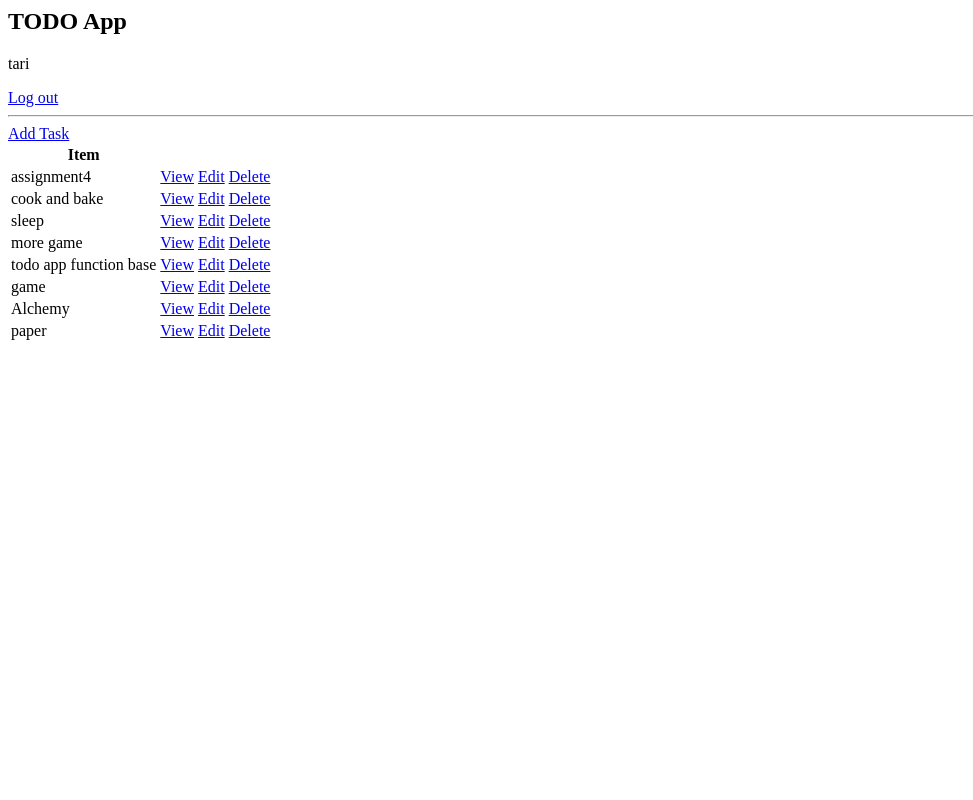
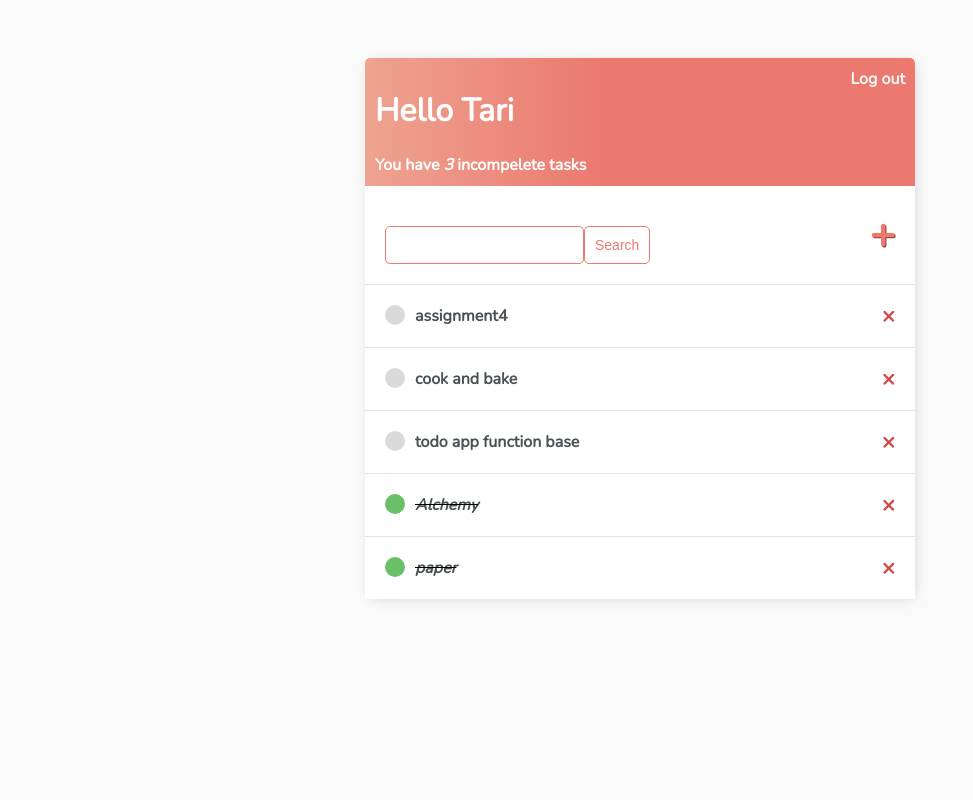
Before and after one commit to TaherehSharifian/Django-ToDo-App-ClassBaseViews, a Django app: page / in a window 1280 px wide. Shown: the whole page, without its empty margins (0-973 px from the left). Run offline with Django 4.2, Linux system fonts and the light colour scheme; a user stored in the database is signed in; data comes from the database, SQL or seed files in the repository; both versions use the stored data as it was after the commit.

Commit message:
Added User login/log out and styling

```diff
--- a/ToDoList/settings.py
+++ b/ToDoList/settings.py
@@ -113,12 +113,16 @@ USE_I18N = True
 
 USE_TZ = True
 
-
+LOGIN_URL = 'login'
 # Static files (CSS, JavaScript, Images)
 # https://docs.djangoproject.com/en/4.0/howto/static-files/
 
 STATIC_URL = 'static/'
 
+STATICFILES_DIRS = [
+    BASE_DIR / 'static'
+]
+
 # Default primary key field type
 # https://docs.djangoproject.com/en/4.0/ref/settings/#default-auto-field
 
--- /dev/null
+++ b/base/templates/base/main.html
@@ -0,0 +1,19 @@
+{% load static %}
+
+<!DOCTYPE html>
+<html lang="en">
+<head>
+    <meta charset="UTF-8">
+    <meta http-equiv="X-UA-Compatible" content="IE=edge">
+    <meta name="viewport" content="width=device-width, initial-scale=1.0">
+    <link href="https://fonts.googleapis.com/css2?family=Nunito:wght@200&display=swap" rel="stylesheet">
+    <link rel="stylesheet" href="{% static 'main.css' %}">
+    <title>ToDo App</title>
+</head>
+<body>
+    <div class="container" >
+        {% block content%}
+        {% endblock content%}
+    </div>
+</body>
+</html>
--- a/base/templates/base/tasks.html
+++ b/base/templates/base/tasks.html
@@ -1,27 +1,54 @@
-<h2>TODO App</h2>
-{% if request.user.is_authenticated %}
-<p>{{request.user}}</p>
-<a href="{% url 'logout' %}">Log out</a>
-{% else %}
-<a href="{% url 'login' %}">Login</a>
-{% endif %}
-<hr>
-<a href="{% url 'task-create' %}">Add Task</a>
-<table>
-    <tr>
-        <th>Item</th>
-        <th></th>
-        <th></th>
-        <th></th>
-    </tr>
+{% extends 'base/main.html' %}
+
+{% block content %}
+
+<div class="header-bar">
+    <div>
+        <h1>Hello {{request.user|title}}</h1>
+        <h4 style="margin: 0;">You have <i>{{count}}</i> incompelete task{{count|pluralize:'s'}}</h4>
+    </div>
+
+
+    {% if request.user.is_authenticated %}
+    <a href="{% url 'logout' %}">Log out</a>
+    {% else %}
+    <a href="{% url 'login' %}">Login</a>
+    {% endif %}
+</div>
+
+<div id="search-add-wrapper">
+    <form action="" method="GET" style="margin-top: 20px; display:flex;">
+        <input type="text" name="q" value="{{q}}">
+        <input class="button" type="submit" value="Search">
+    </form>
+
+    <a id="add-link" href="{% url 'task-create' %}">&#x2b</a>
+</div>
+
+
+<div class="task-item-wrapper">
     {% for task in tasks %}
-    <tr>
-        <td>{{task.title}}</td>
-        <td><a href="{% url 'task' task.id %}">View</a></td>
-        <td><a href="{% url 'task-update' task.id %}">Edit</a></td>
-        <td><a href="{% url 'task-delete' task.id %}">Delete</a></td>
-    </tr>
+    <div class="task-wrapper">
+        {% if task.complete %}
+        <div class="task-title">
+            <div class="task-complete-icon"></div>
+            <i><s><a href="{% url 'task-update' task.id %}">{{task.title}}</a></s></i>
+        </div>
+        <a class="delete-link" href="{% url 'task-delete' task.id %}">&#215;</a>
+        {% else %}
+        <div class="task-title">
+            <div class="task-incomplete-icon"></div>
+            <a href="{% url 'task-update' task.id %}">{{task.title}}</a>
+        </div>
+        <a class="delete-link" href="{% url 'task-delete' task.id %}">&#215;</a>
+        {% endif %}
+
+    </div>
     {% empty %}
     <p>No items in list.</p>
     {% endfor %}
-</table>
+
+</div>
+
+
+{% endblock content %}
--- a/base/urls.py
+++ b/base/urls.py
@@ -6,6 +6,7 @@ from django.contrib.auth.views import LogoutView
 urlpatterns = [
     path('login/', views.CustomLoginView.as_view(), name='login'),
     path('logout/', LogoutView.as_view(next_page='login'), name='logout'),
+    path('signup/', views.SignupPage.as_view(), name='signup'),
 
     path('', views.TaskList.as_view(), name='tasks'),
     path('task/<int:pk>/', views.TaskDetail.as_view(), name='task'),
--- a/base/views.py
+++ b/base/views.py
@@ -1,13 +1,15 @@
-from django.shortcuts import render
+from django.shortcuts import redirect, render
 from django.views.generic.list import ListView
 from django.views.generic.detail import DetailView
-from django.views.generic.edit import CreateView, UpdateView, DeleteView
+from django.views.generic.edit import CreateView, UpdateView, DeleteView, FormView
 from django.urls import reverse_lazy
 from django.contrib.auth.views import LoginView
+from django.contrib.auth.mixins import LoginRequiredMixin
+from django.contrib.auth.forms import UserCreationForm
+from django.contrib.auth import login
 
 from . import models
 # Create your views here.
-
 
 class CustomLoginView(LoginView):
     template_name = 'base/login.html'
@@ -18,35 +20,67 @@ class CustomLoginView(LoginView):
         return reverse_lazy('tasks')
 
 
-class TaskList(ListView):
+class SignupPage(FormView):
+    template_name = 'base/signup.html'
+    form_class = UserCreationForm
+    redirect_authenticated_user = True
+    success_url = reverse_lazy('tasks')
+
+    def form_valid(self, form):
+        user = form.save()
+        if user is not None:
+            login(self.request, user)
+        return super(SignupPage, self).form_valid(form)
+
+    def get(self, *args, **kwargs):
+        if self.request.user.is_authenticated:
+            return redirect('tasks')
+        return super(SignupPage, self).get(*args, **kwargs)
+
+
+class TaskList(LoginRequiredMixin, ListView):
     model = models.Task
     context_object_name = 'tasks'
     template_name = 'base/tasks.html'
 
+    def get_context_data(self, **kwargs):
+        context = super().get_context_data(**kwargs)
+        context['tasks'] =  context['tasks'].filter(user = self.request.user)
+        context['count'] =  context['tasks'].filter(complete = False).count()
 
-class TaskDetail(DetailView):
+        search_input = self.request.GET.get('q') or ''
+        if search_input:
+            context['tasks'] = context['tasks'].filter(title__icontains = search_input)
+
+        context['q'] = search_input
+        return context
+
+
+class TaskDetail(LoginRequiredMixin, DetailView):
     model = models.Task
     context_object_name = 'task'
     template_name = 'base/task.html'
 
 
-class TaskCreate(CreateView):
+class TaskCreate(LoginRequiredMixin, CreateView):
     model = models.Task
     template_name = 'base/task_form.html'
-    fields = '__all__'
-    exclude = ['user']
+    fields = ['title', 'description', 'complete']
+    success_url = reverse_lazy('tasks')
+
+    def form_valid(self, form):
+        form.instance.user = self.request.user
+        return super(TaskCreate, self). form_valid(form)
+
+
+class TaskUpdate(LoginRequiredMixin, UpdateView):
+    model = models.Task
+    template_name = 'base/task_form.html'
+    fields = ['title', 'description', 'complete']
     success_url = reverse_lazy('tasks')
 
 
-class TaskUpdate(UpdateView):
-    model = models.Task
-    template_name = 'base/task_form.html'
-    fields = '__all__'
-    exclude = ['user']
-    success_url = reverse_lazy('tasks')
-
-
-class TaskDelete(DeleteView):
+class TaskDelete(LoginRequiredMixin, DeleteView):
     model = models.Task
     # template_name = 'base/task_form.html'
     context_object_name = 'task'
--- /dev/null
+++ b/static/main.css
@@ -0,0 +1,180 @@
+body {
+    background-color: #FAFAFA;
+    font-family: 'Nunito', sans-serif;
+    padding-top: 50px;
+}
+
+h1,
+h2,
+h3,
+h4,
+h5,
+h6
+    {
+    font-family: 'Nunito', sans-serif;
+}
+
+a,
+p {
+    color: #4b5156
+}
+
+a {
+    font-weight: 600;
+}
+
+.container {
+    max-width: 550px;
+    margin: auto;
+    background-color: #fff;
+    -webkit-box-shadow: 2px 2px 13px -4px rgba(0, 0, 0, 0.21);
+    box-shadow: 2px 2px 13px -4px rgba(0, 0, 0, 0.21);
+}
+
+input {
+    outline: none;
+    border: none;
+}
+
+.header-bar {
+    display: flex;
+    justify-content: space-between;
+    color: #fff;
+    padding: 10px;
+    border-radius: 5px 5px 0 0;
+    background: linear-gradient(90deg, #EEA390 0%, #EB796F 43%, #EB796F 100%);
+}
+
+.header-bar a {
+    color: rgb(247, 247, 247);
+    text-decoration: none;
+}
+
+.task-wrapper {
+    display: flex;
+    align-items: center;
+    justify-content: space-between;
+    background-color: #fff;
+    border-top: 1px solid #dfe4ea;
+    overflow: hidden;
+}
+
+.task-title {
+    display: flex;
+    padding: 20px;
+}
+
+.task-title a {
+    text-decoration: none;
+    color: #4b5156;
+    margin-left: 10px;
+}
+
+.task-complete-icon {
+    height: 20px;
+    width: 20px;
+    background-color: rgb(105, 192, 105);
+    border-radius: 50%;
+}
+
+.task-incomplete-icon {
+    height: 20px;
+    width: 20px;
+    background-color: rgb(218, 218, 218);
+    border-radius: 50%;
+}
+
+.delete-link {
+    text-decoration: none;
+    font-weight: 900;
+    color: #cf4949;
+    font-size: 22px;
+    line-height: 0;
+    padding: 20px;
+}
+
+/*Handle Classes*/
+
+.handle {
+    display: inline-block;
+    padding: 20px 16px;
+    cursor: grab;
+    user-select: none;
+}
+
+.handle:after,
+.handle:before {
+    display: block;
+    content: "";
+}
+
+.handle:active,
+.handle:active:before,
+.handle:active:after {
+    cursor: grabbing;
+}
+
+.dropArea {
+    background-color: #f1f2f6;
+    color: black;
+    border: #ced6e0 1px solid;
+}
+
+.selectedTask {
+    opacity: 0.6;
+}
+
+
+#add-link {
+    color: #EB796F;
+    text-decoration: none;
+    font-size: 42px;
+    text-shadow: 1px 1px #81413b;
+}
+
+#search-add-wrapper {
+    display: flex;
+    justify-content: space-between;
+    align-items: center;
+    padding: 20px;
+}
+
+@media screen and (max-width:320px) {
+    #search-add-wrapper {
+        padding: 10px;
+    }
+}
+
+input[type=text],
+input[type=password],
+textarea {
+    border: 1px solid #EB796F;
+    border-radius: 5px;
+    padding: 10px;
+    width: 90%;
+}
+
+label {
+    padding-top: 10px !important;
+    display: block;
+}
+
+::placeholder {
+    font-weight: 300;
+    opacity: 0.5;
+}
+
+.button {
+    border: 1px solid #EB796F;
+    background-color: #FFF;
+    color: #EB796F;
+    padding: 10px;
+    font-size: 14px;
+    border-radius: 5px;
+    cursor: pointer;
+    text-decoration: none;
+}
+
+.card-body {
+    padding: 20px;
+}
```
Also changed, not shown: base/templates/base/login.html (+16 -6 lines), base/templates/base/signup.html (added, +27 -0 lines), base/templates/base/task_confirm_delete.html (+15 -6 lines), base/templates/base/task_form.html (+15 -7 lines), db.sqlite3, 1 other file.
